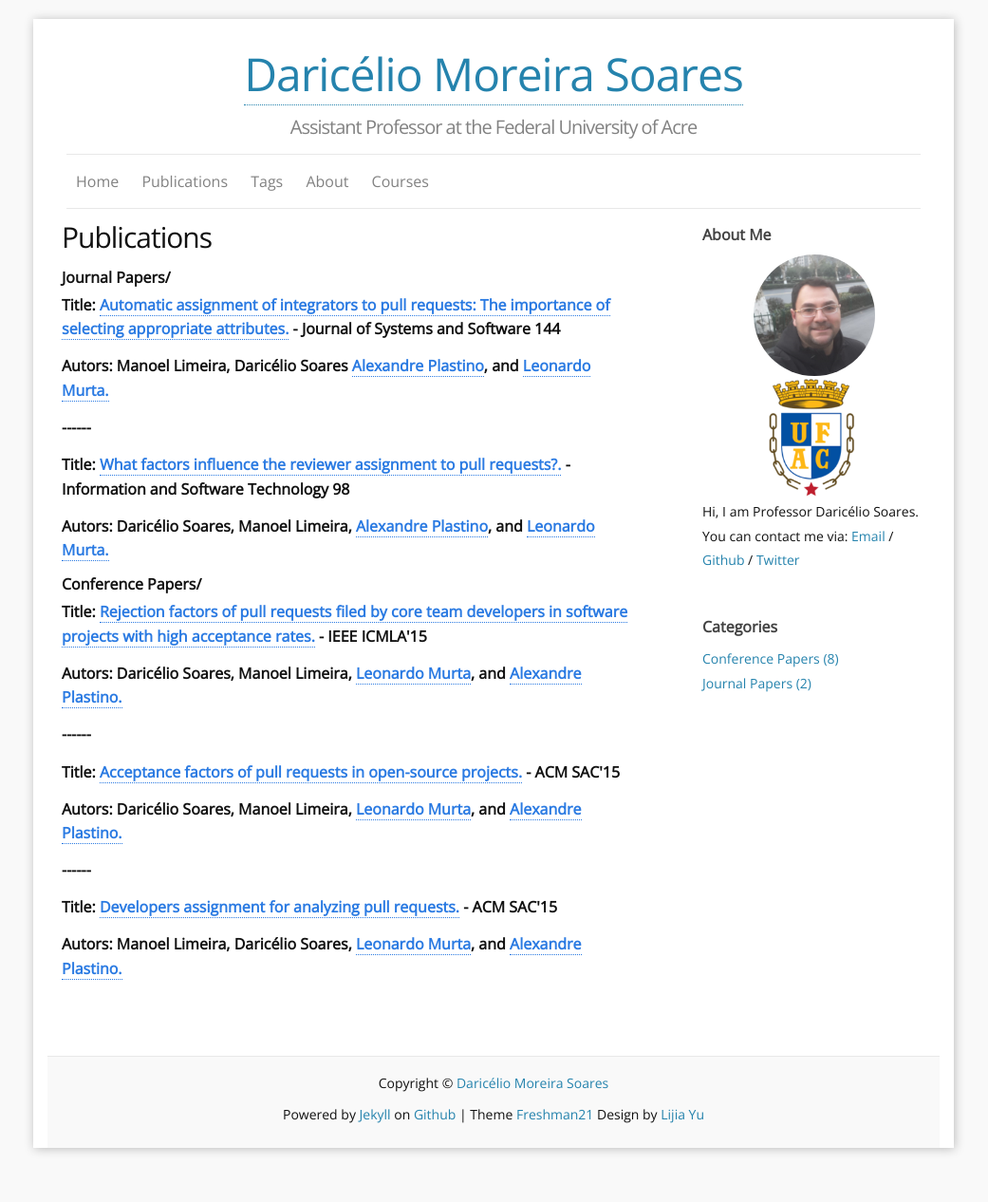
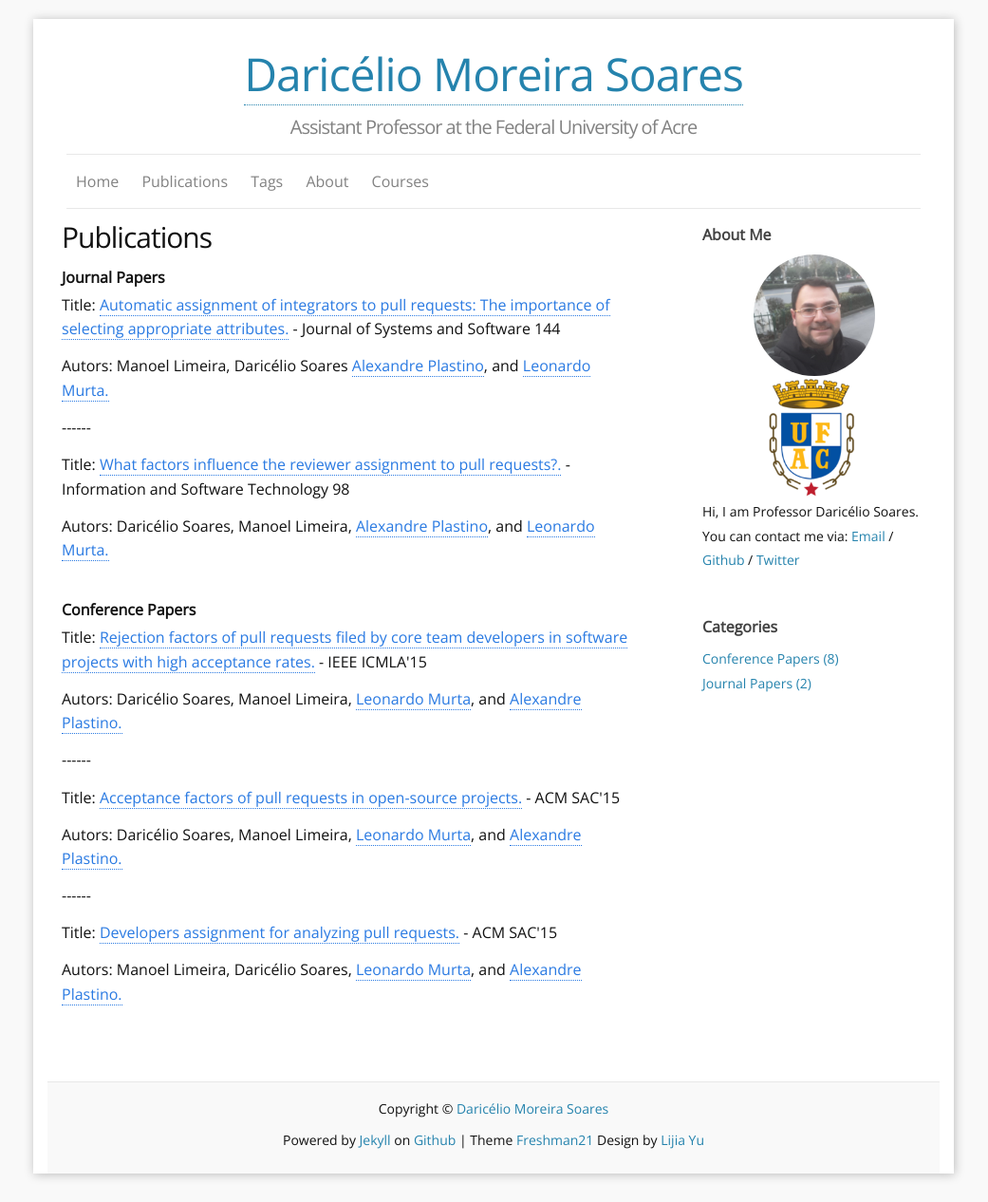
Before and after one commit to daricelio/daricelio.github.io, a Jekyll site: the page built from e_publications.md, in a window 1280 px wide. Shown: the whole page at 95% size, without its empty margins (120-1161 px from the left). Built offline with Jekyll 4.4.1, drawn with Linux system fonts in a browser that asks for light colours; before the commit the page ends 1239 px from its top, so only the background shows below that.

Commit message:
Update e_publications.md

```diff
--- a/e_publications.md
+++ b/e_publications.md
@@ -12,7 +12,7 @@ permalink: /publications/
  </head>
 
 
-<b>Journal Papers/<b>
+<b>Journal Papers </b>
 
 <p> Title: <a href="https://www.sciencedirect.com/science/article/pii/S0164121218301122"> Automatic assignment of integrators to pull requests: The importance of selecting appropriate attributes.</a> - Journal of Systems and Software 144 </p>
 <p>Autors: Manoel Limeira, Daricélio Soares <a href="https://scholar.google.com.br/citations?user=axlvTZoAAAAJ&hl=pt-BR"> Alexandre Plastino</a>, and <a href="https://scholar.google.com.br/citations?user=VEbJeB8AAAAJ&hl=pt-BR"> Leonardo Murta.</a> </p>
@@ -22,7 +22,9 @@ permalink: /publications/
 <p> Title: <a href="https://www.sciencedirect.com/science/article/abs/pii/S0950584917303804"> What factors influence the reviewer assignment to pull requests?.</a> - Information and Software Technology 98 </p>
 <p>Autors: Daricélio Soares, Manoel Limeira, <a href="https://scholar.google.com.br/citations?user=axlvTZoAAAAJ&hl=pt-BR"> Alexandre Plastino</a>, and <a href="https://scholar.google.com.br/citations?user=VEbJeB8AAAAJ&hl=pt-BR"> Leonardo Murta.</a> </p>
 
-<b>Conference Papers/<b>
+<p> </p>
+<p> </p>
+<b>Conference Papers </b>
 
 <p> Title: <a href="https://ieeexplore.ieee.org/abstract/document/7424445/"> Rejection factors of pull requests filed by core team developers in software projects with high acceptance rates.</a> - IEEE ICMLA'15 </p>
 <p>Autors: Daricélio Soares, Manoel Limeira, <a href="https://scholar.google.com.br/citations?user=VEbJeB8AAAAJ&hl=pt-BR"> Leonardo Murta</a>, and <a href="https://scholar.google.com.br/citations?user=axlvTZoAAAAJ&hl=pt-BR"> Alexandre Plastino.</a> </p>
```
